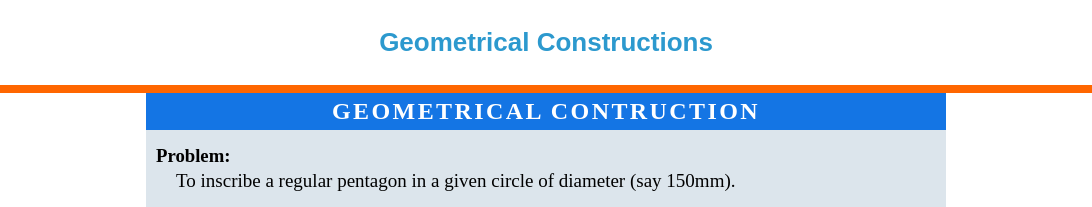
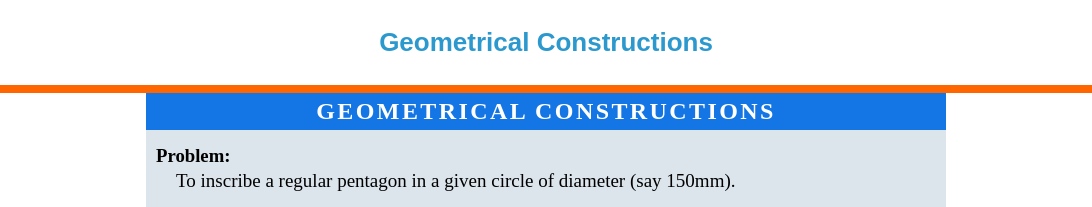
Before and after one commit to virtual-labs/exp-geometrical-constructions-dei, a plain HTML site: page experiment/simulation/html/starter-files/starter2.html in a window 1280 px wide. Shown: the top 207 px of the page, 94-1186 px from the left. Drawn offline with Linux system fonts and the light colour scheme.

Commit message:
Update starter2.html

```diff
--- a/experiment/simulation/html/starter-files/starter2.html
+++ b/experiment/simulation/html/starter-files/starter2.html
@@ -32,7 +32,7 @@
     </header>
     <main>
       <div class="simulation-container">
-        <h2 class="title">GEOMETRICAL CONTRUCTION</h2>
+        <h2 class="title">GEOMETRICAL CONSTRUCTIONS</h2>
 
         <!-- mainPage  -->
         <div class="content-container" id="mainPage" style="visibility: visible;">
```
